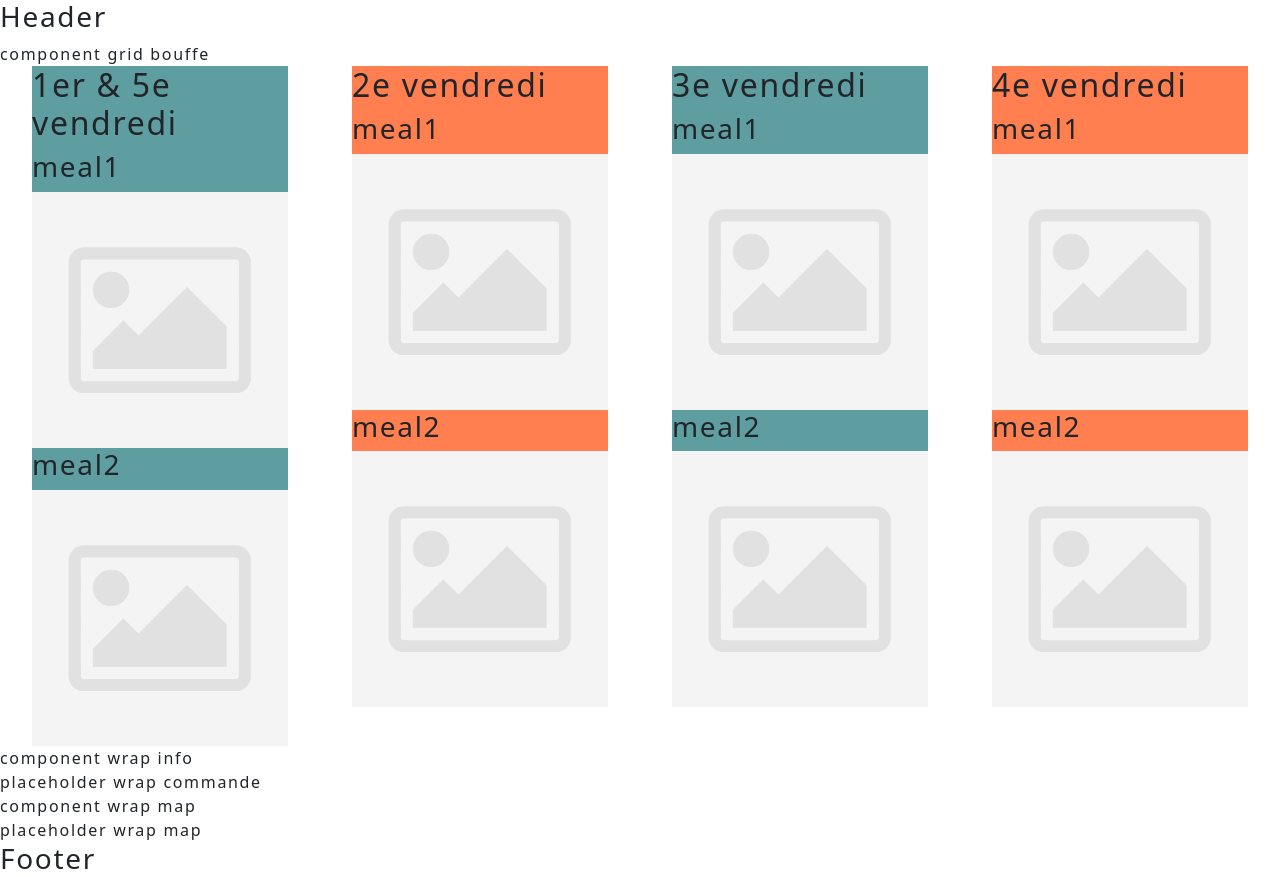
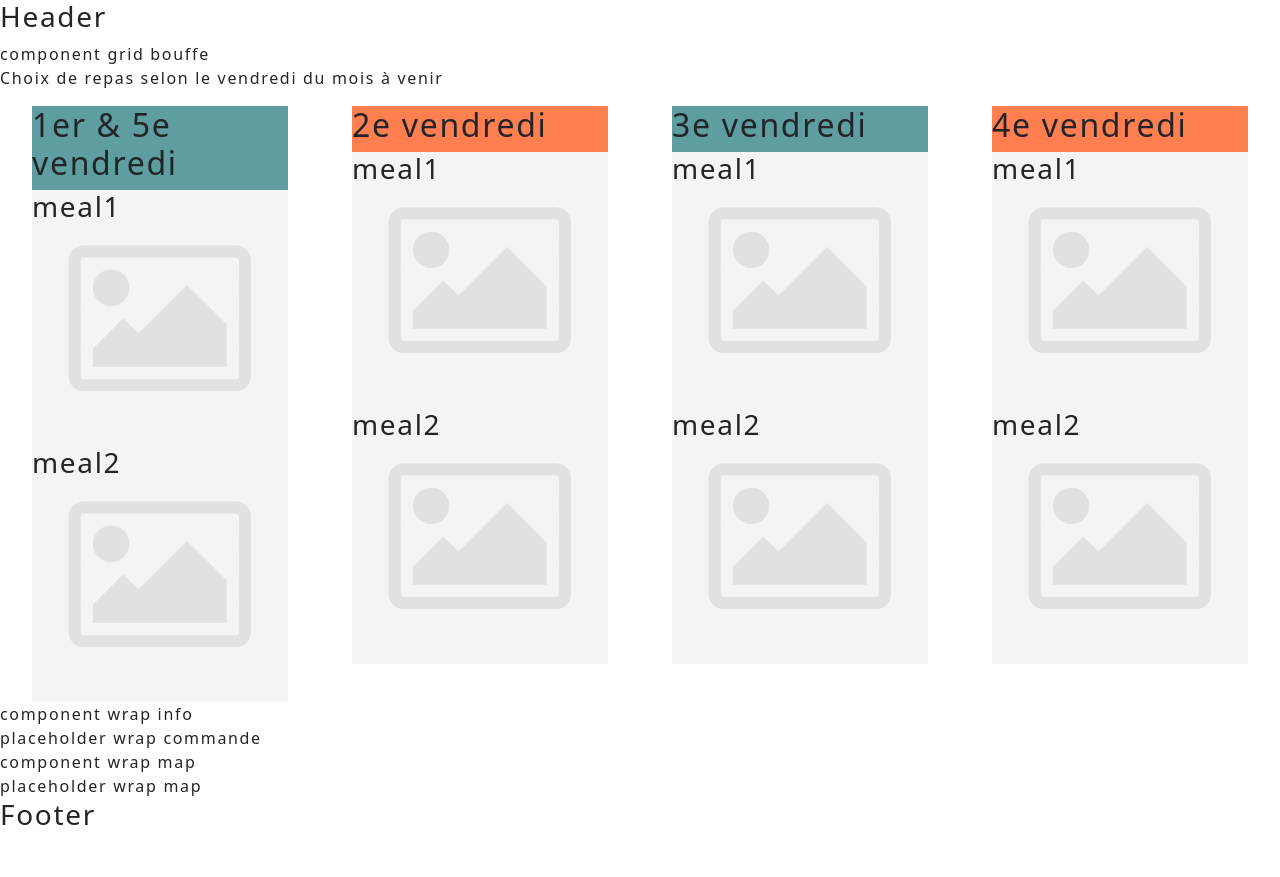
Before and after one commit to Kebrouh/cagiotti, a Vue app: page / in a window 1280 px wide. After the commit the page ends 833 px from the top, so only its background shows below. Built offline with nearby package versions, Linux system fonts and the light colour scheme.

Commit message:
feature-gridMeal-lilInfoTop

```diff
--- a/src/assets/scss/components/grid-meal/grid-meal.scss
+++ b/src/assets/scss/components/grid-meal/grid-meal.scss
@@ -15,7 +15,14 @@
             background-color: cadetblue;
 
             &>.meal1{
+                position: relative;
                 width: 100%;
+
+                &>h3{
+                    position: absolute;
+                    top: 0;
+                    left: 0;
+                }
 
                 &>.wrapImg{
                     width: 100%;
@@ -27,7 +34,14 @@
                 }
             }
             &>.meal2{
+                position: relative;
                 width: 100%;
+
+                &>h3{
+                    position: absolute;
+                    top: 0;
+                    left: 0;
+                }
 
                 &>.wrapImg{
                     width: 100%;
@@ -46,7 +60,14 @@
             background-color: coral;
 
             &>.meal1{
+                position: relative;
                 width: 100%;
+
+                &>h3{
+                    position: absolute;
+                    top: 0;
+                    left: 0;
+                }
 
                 &>.wrapImg{
                     width: 100%;
@@ -58,7 +79,14 @@
                 }
             }
             &>.meal2{
+                position: relative;
                 width: 100%;
+
+                &>h3{
+                    position: absolute;
+                    top: 0;
+                    left: 0;
+                }
 
                 &>.wrapImg{
                     width: 100%;
@@ -77,7 +105,14 @@
             background-color: cadetblue;
 
             &>.meal1{
+                position: relative;
                 width: 100%;
+
+                &>h3{
+                    position: absolute;
+                    top: 0;
+                    left: 0;
+                }
 
                 &>.wrapImg{
                     width: 100%;
@@ -89,7 +124,14 @@
                 }
             }
             &>.meal2{
+                position: relative;
                 width: 100%;
+
+                &>h3{
+                    position: absolute;
+                    top: 0;
+                    left: 0;
+                }
 
                 &>.wrapImg{
                     width: 100%;
@@ -108,7 +150,14 @@
             background-color: coral;
 
             &>.meal1{
+                position: relative;
                 width: 100%;
+
+                &>h3{
+                    position: absolute;
+                    top: 0;
+                    left: 0;
+                }
 
                 &>.wrapImg{
                     width: 100%;
@@ -120,7 +169,14 @@
                 }
             }
             &>.meal2{
+                position: relative;
                 width: 100%;
+
+                &>h3{
+                    position: absolute;
+                    top: 0;
+                    left: 0;
+                }
 
                 &>.wrapImg{
                     width: 100%;
--- a/src/components/AffichageData/AffichageGridMeal.vue
+++ b/src/components/AffichageData/AffichageGridMeal.vue
@@ -5,7 +5,9 @@
 <template>
 
     <div class="grid-meal">
-
+        <div class="wrapInfo">
+            <p>Choix de repas selon le vendredi du mois à venir</p>
+        </div>
         <div class="grid">
             <div class="groupe1">
                 <h2>1er &amp; 5e vendredi</h2>
```
